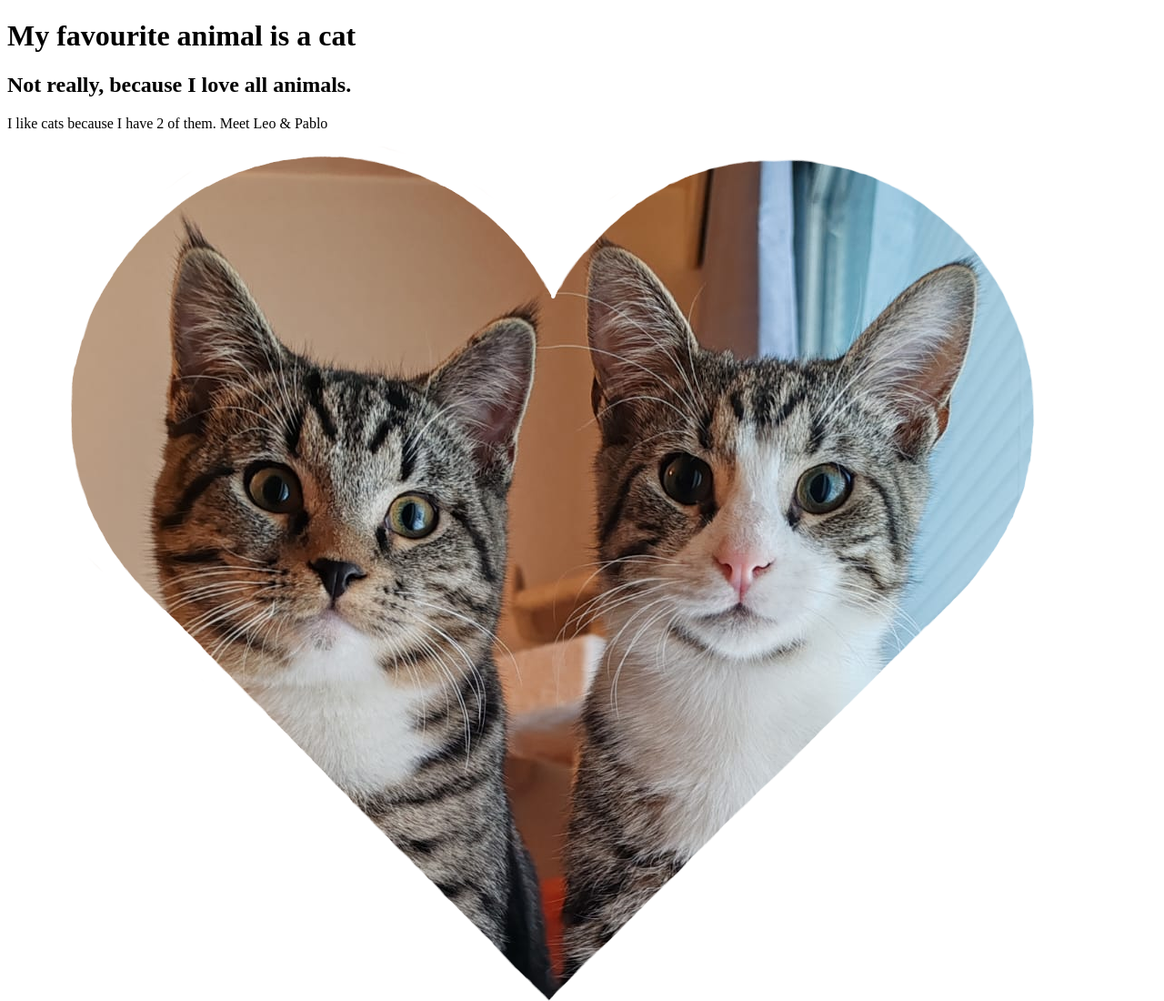
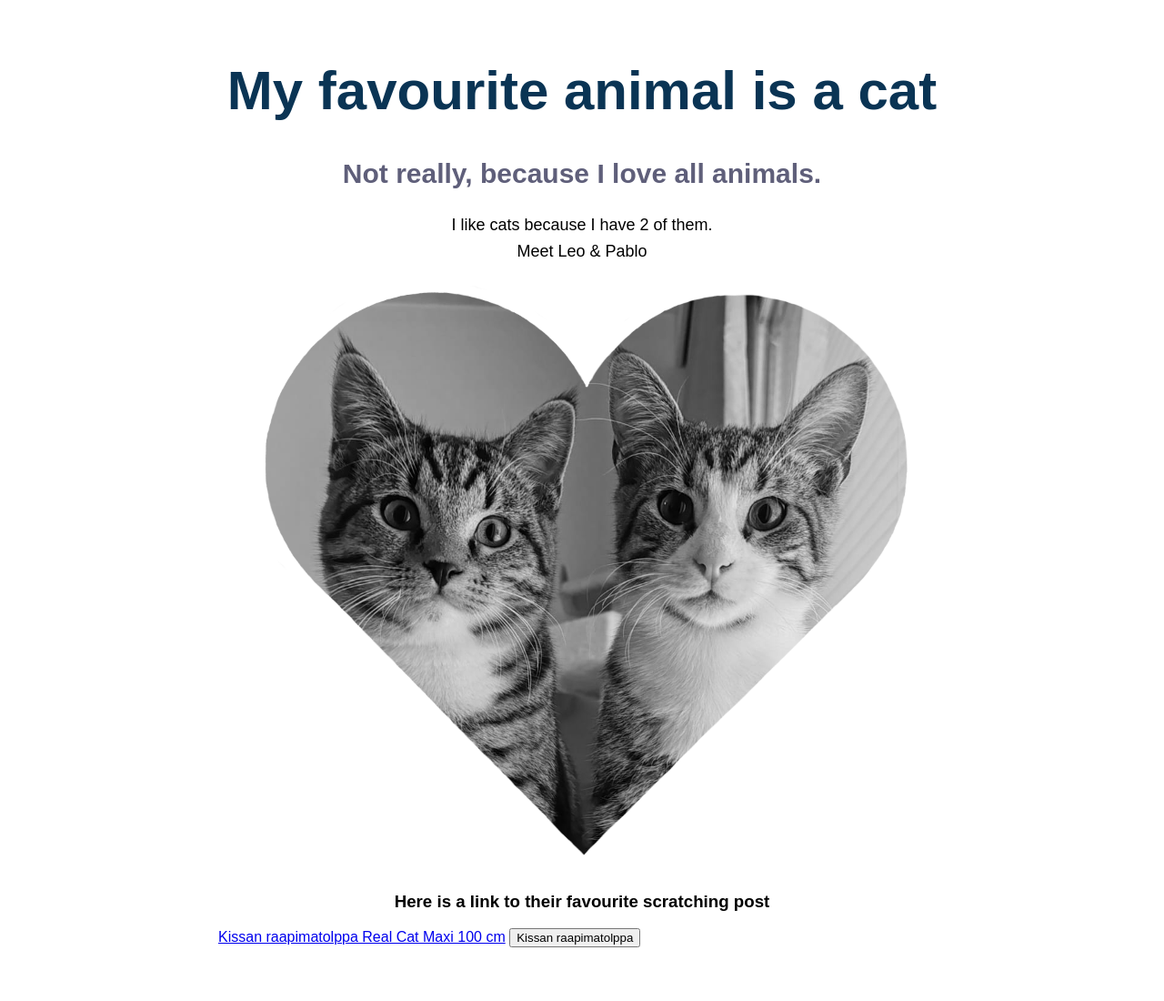
Before and after one commit to Ayaynor/web-development-1, a plain HTML site: page Workshop1/index.html in a window 1280 px wide. Shown: the top 1100 px of the page at 91% size. After the commit the page ends 1066 px from the top, so only its background shows below. Drawn offline with Linux system fonts and the light colour scheme.

Commit message:
Workshop2 alustava

```diff
--- /dev/null
+++ b/Workshop1/css/styles.css
@@ -0,0 +1,28 @@
+body {
+    font-family: Arial, sans-serif;
+    max-width: 800px;
+    margin: 0 auto;
+    padding: 25px;
+}
+h1 {
+    color: rgb(10, 52, 84);
+    font-size: 60px;
+}
+h2 {
+    color: rgb(95, 95, 122);
+    font-size: 30px;
+}
+p {
+    font-size: 18px;
+    line-height: 1.6;
+}
+img {
+    max-width: 100%;
+    border: 8px ;
+    padding: 5px;
+    filter: grayscale(10);
+
+}
+.centertext {
+    text-align: center;
+}
--- a/Workshop1/index.html
+++ b/Workshop1/index.html
@@ -3,13 +3,15 @@
 <head>
     <meta charset="UTF-8">
     <title>My favourite animal</title>
+    <link rel="stylesheet" href="css/styles.css"></head>
 </head>
 <body>
-    <h1>My favourite animal is a cat</h1>
-    <h2>Not really, because I love all animals.</h2>
-    <p>I like cats because I have 2 of them. Meet Leo & Pablo</p>
+    <h1 class="centertext">My favourite animal is a cat</h1>
+    <h2 class="centertext">Not really, because I love all animals.</h2>
+    <p class="centertext">I like cats because I have 2 of them. <br> Meet Leo & Pablo</p>
     <img src="img/veljeksetsydän.png" alt="Two tabby cats in a heart shape">
-    <h3>Here is a link to their favourite scratching post</h3>
+    <h3 class="centertext">Here is a link to their favourite scratching post</h3>
     <a href="https://www.tokmanni.fi/kissan-raapimatolppa-real-cat-maxi-100-cm-6419860989778">Kissan raapimatolppa Real Cat Maxi 100 cm</a>
+    <button class="button">Kissan raapimatolppa</button>
 </body>
 </html>
```
Also changed, not shown: Workshop2/index.html (added, +20 -0 lines), Workshop2/js/script.js (added, +51 -0 lines).
